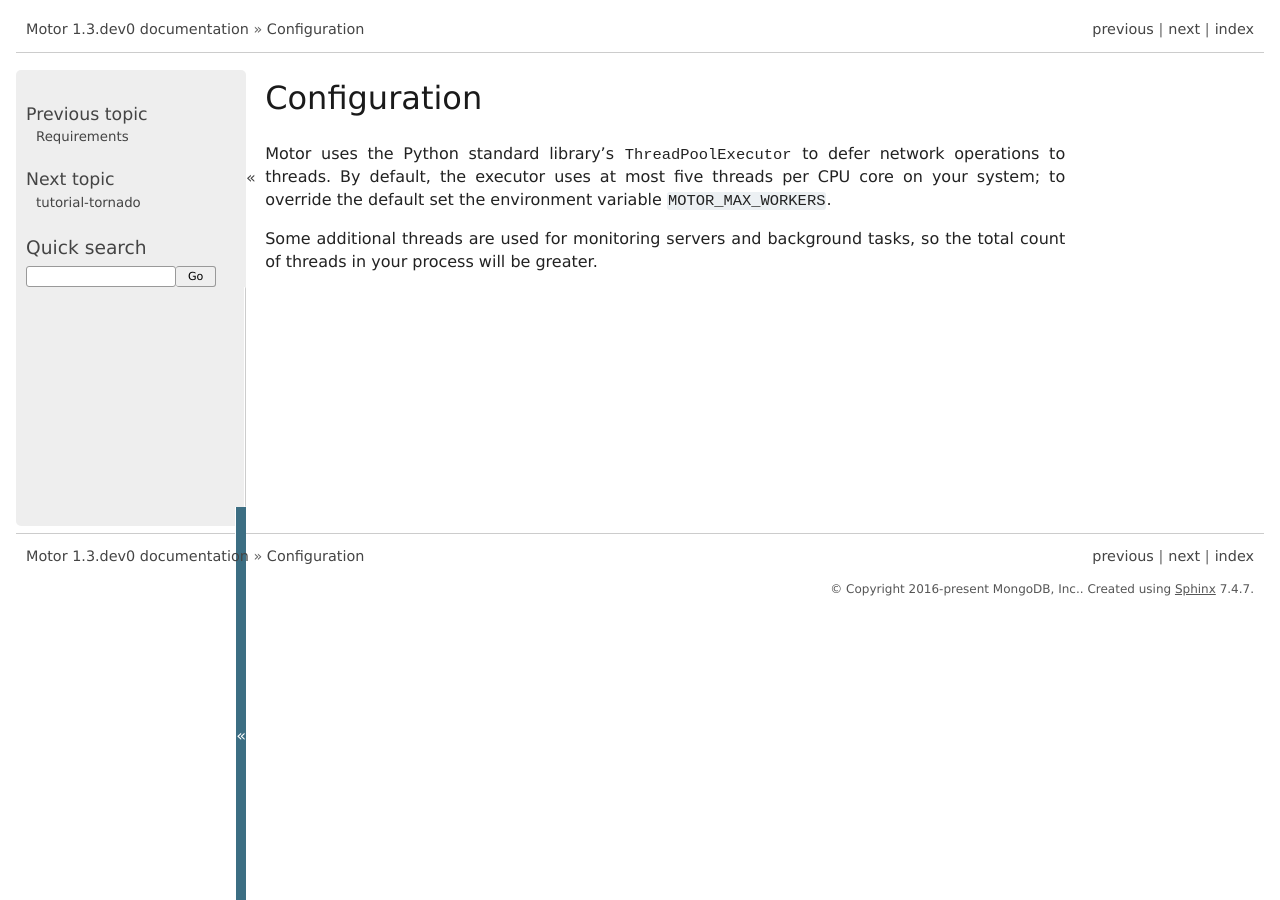
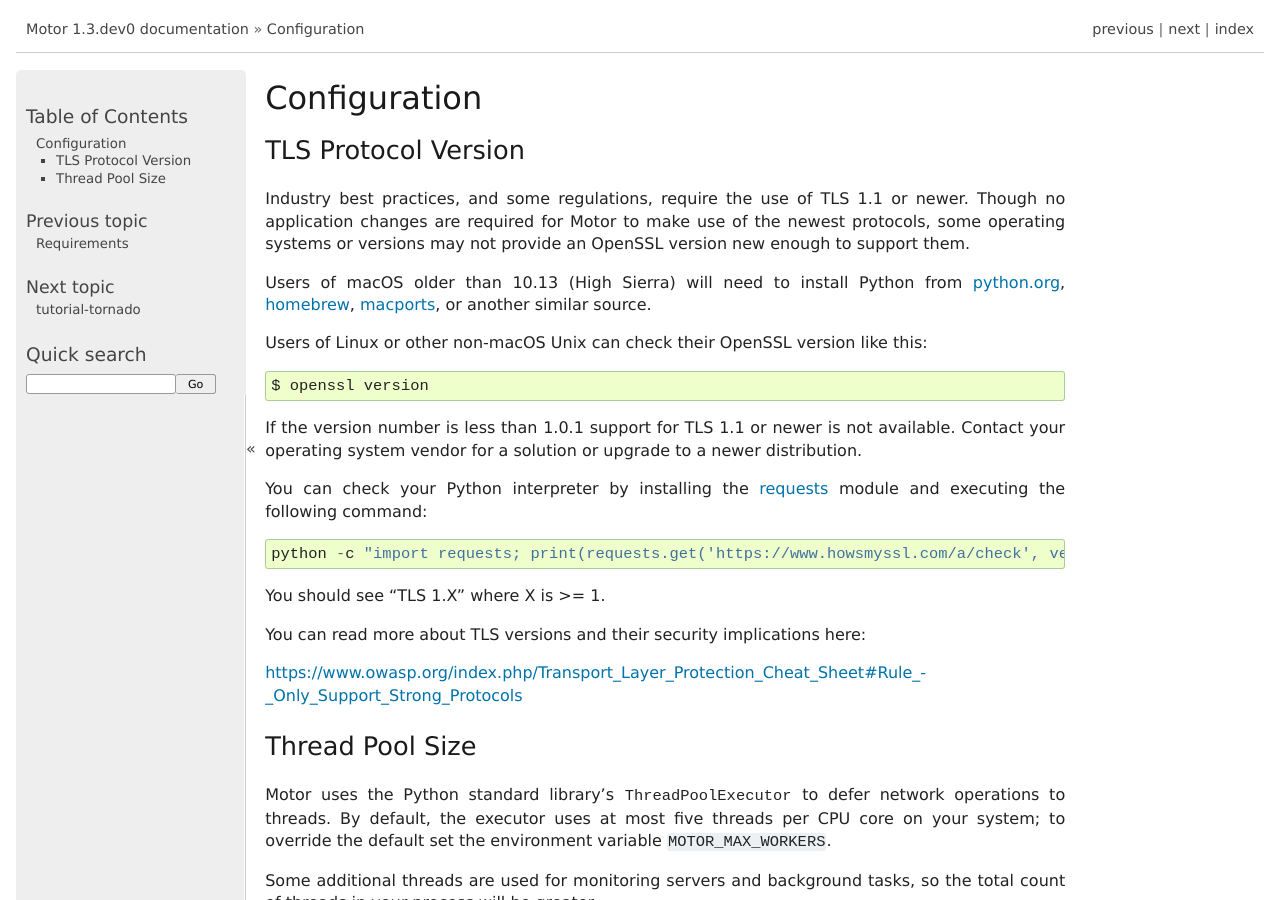
Before and after one commit to mongodb/motor, a Sphinx documentation site: the page built from doc/configuration.rst, in a window 1280 px wide and 900 px high. Built offline with Sphinx 7.4.7, drawn with Linux system fonts in a browser that asks for light colours; pages that are not in the unit, such as notebooks, are missing from menus; the version number is read from the project's files by our own code.

Commit message:
MOTOR-200 - Warn about old TLS versions

```diff
--- a/doc/configuration.rst
+++ b/doc/configuration.rst
@@ -1,5 +1,44 @@
 Configuration
 =============
+
+TLS Protocol Version
+''''''''''''''''''''
+
+Industry best practices, and some regulations, require the use
+of TLS 1.1 or newer. Though no application changes are required for
+Motor to make use of the newest protocols, some operating systems or
+versions may not provide an OpenSSL version new enough to support them.
+
+Users of macOS older than 10.13 (High Sierra) will need to install Python
+from `python.org`_, `homebrew`_, `macports`_, or another similar source.
+
+Users of Linux or other non-macOS Unix can check their OpenSSL version like
+this::
+
+  $ openssl version
+
+If the version number is less than 1.0.1 support for TLS 1.1 or newer is not
+available. Contact your operating system vendor for a solution or upgrade to
+a newer distribution.
+
+You can check your Python interpreter by installing the `requests`_ module
+and executing the following command::
+
+  python -c "import requests; print(requests.get('https://www.howsmyssl.com/a/check', verify=False).json()['tls_version'])"
+
+You should see "TLS 1.X" where X is >= 1.
+
+You can read more about TLS versions and their security implications here:
+
+`<https://www.owasp.org/index.php/Transport_Layer_Protection_Cheat_Sheet#Rule_-_Only_Support_Strong_Protocols>`_
+
+.. _python.org: https://www.python.org/downloads/
+.. _homebrew: https://brew.sh/
+.. _macports: https://www.macports.org/
+.. _requests: https://pypi.python.org/pypi/requests
+
+Thread Pool Size
+''''''''''''''''
 
 Motor uses the Python standard library's :class:`~concurrent.futures.ThreadPoolExecutor` to defer network
 operations to threads. By default, the executor uses at most five threads per CPU core on your
```
